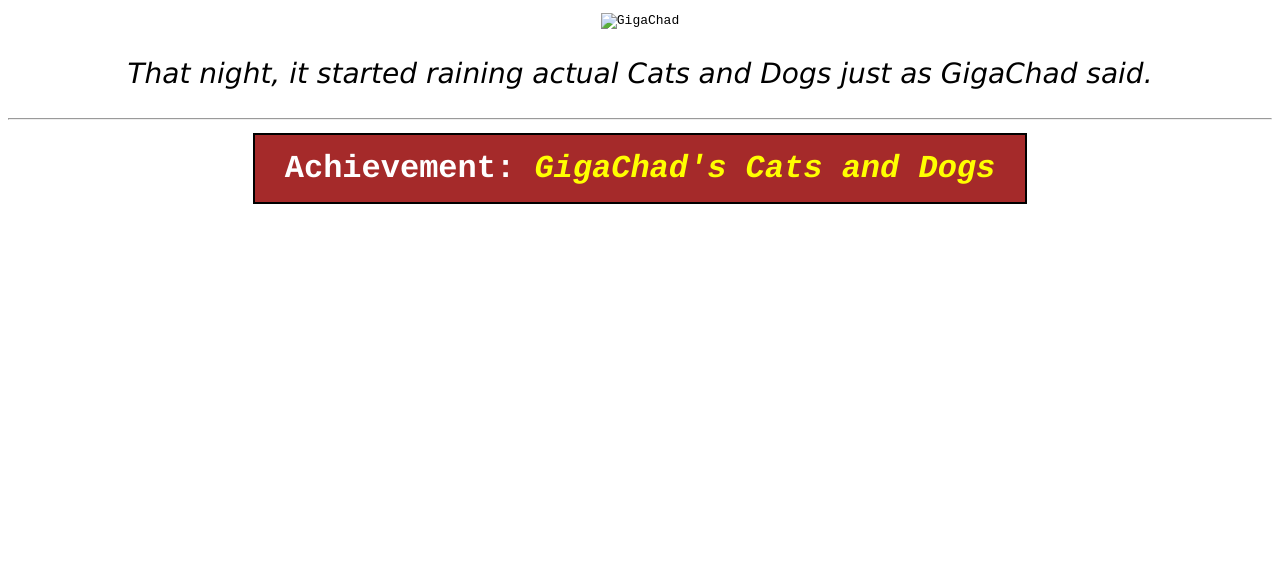
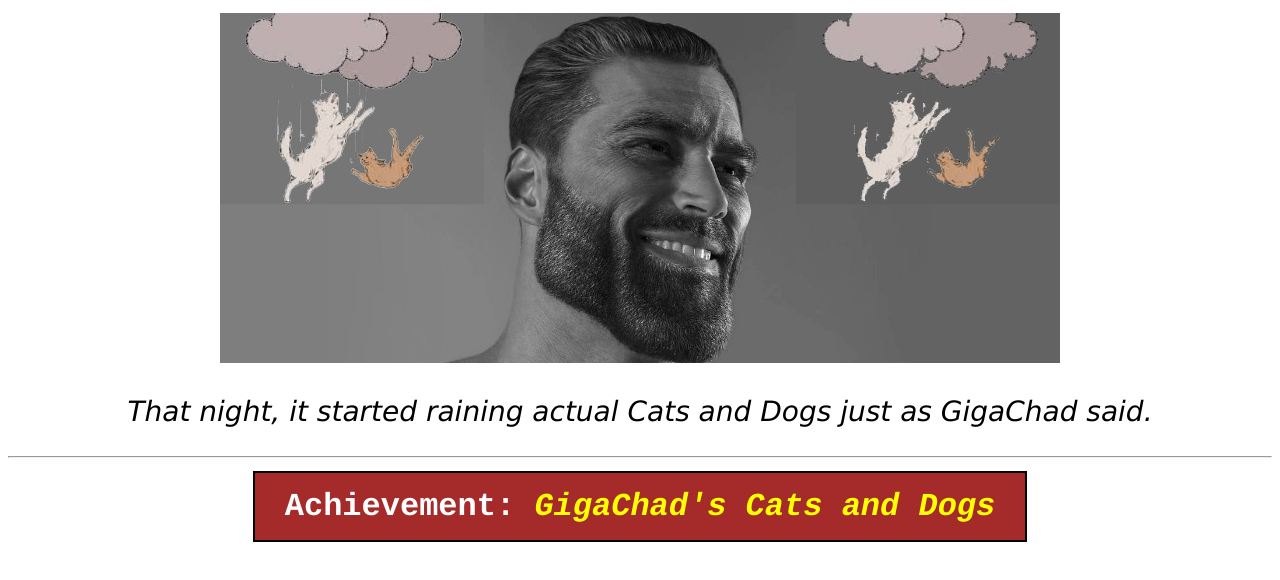
Before and after one commit to Lavaman491/LV-TheDoor, a plain HTML site: page GigaChadSim.gitkeep/events.gitkeep/ENDING-rain.html in a window 1280 px wide. Drawn offline with Linux system fonts and the light colour scheme.

Commit message:
Update ENDING-rain.html

```diff
--- a/GigaChadSim.gitkeep/events.gitkeep/ENDING-rain.html
+++ b/GigaChadSim.gitkeep/events.gitkeep/ENDING-rain.html
@@ -7,7 +7,7 @@
 </head>
 <body>
 
-  <pre><img src="../images/GigaRain.jpg" alt="GigaChad" height=350></pre>
+  <pre><img src="../images.gitkeep/GigaRain.jpg" alt="GigaChad" height=350></pre>
   <p><i>That night, it started raining actual Cats and Dogs just as GigaChad said.</i></p>
   <hr>
   <pre><a href="../index.html"><b>Achievement: <i style="color:yellow">GigaChad's Cats and Dogs</i></b></a></pre>
```
